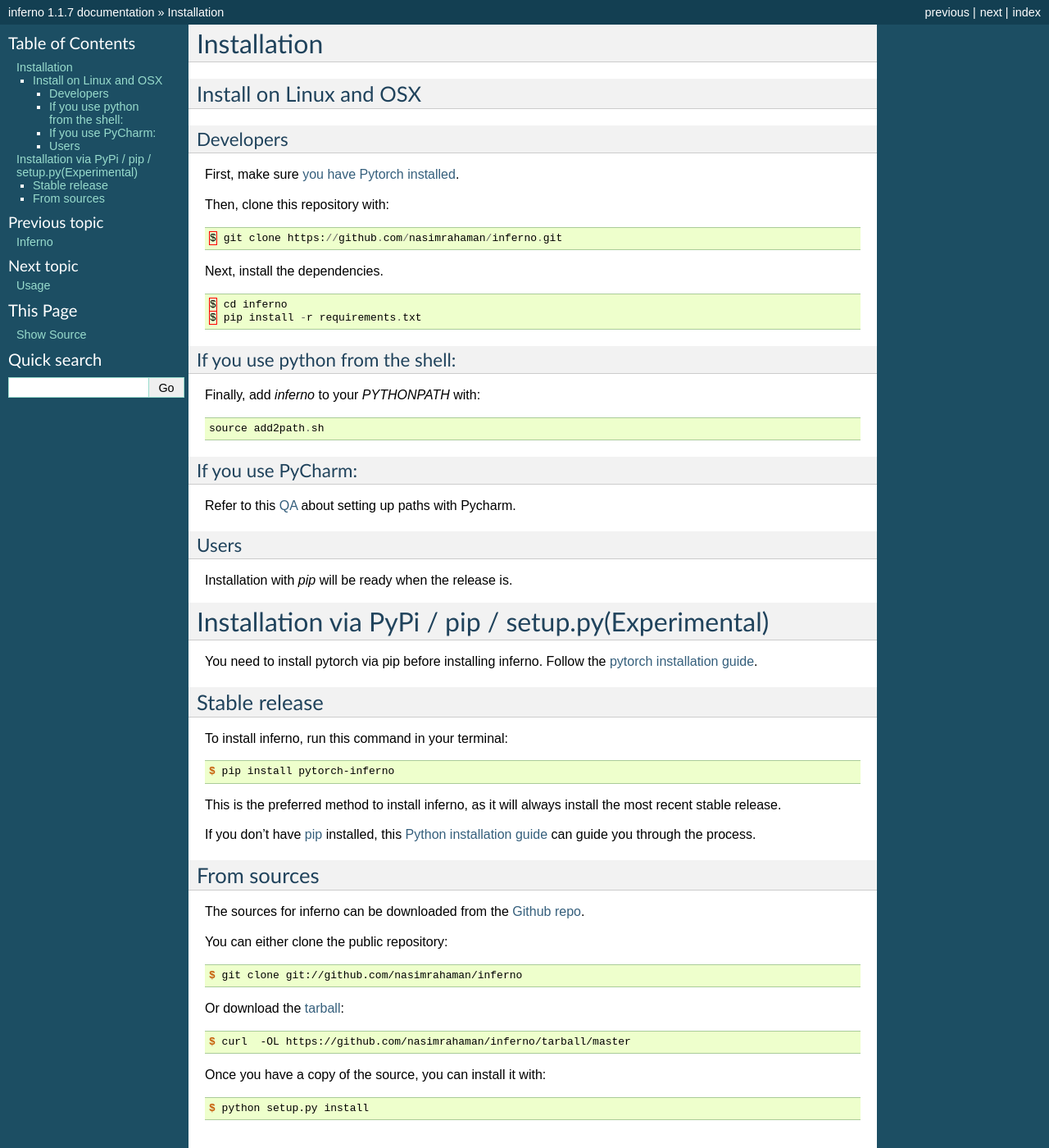
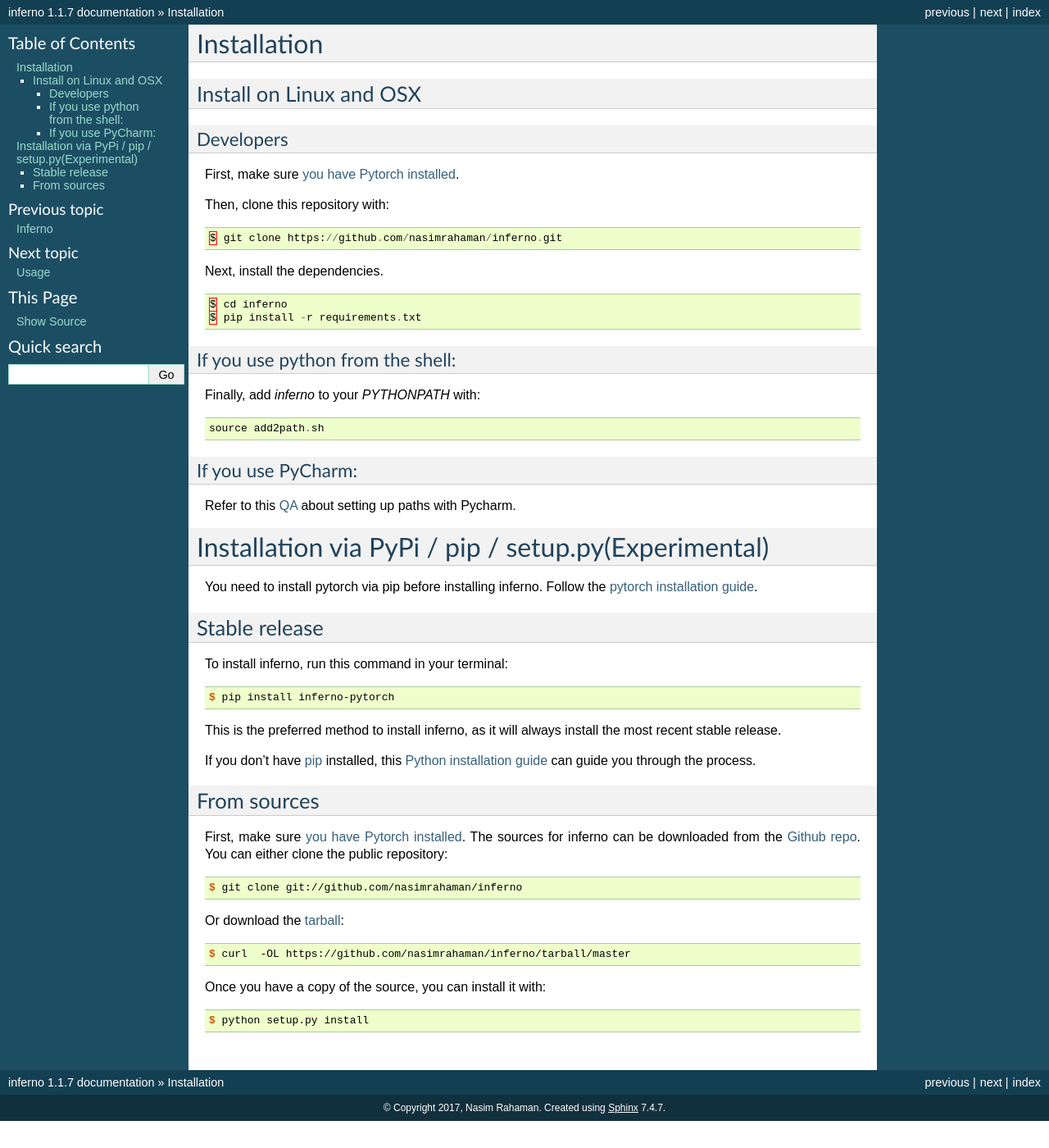
Before and after one commit to inferno-pytorch/inferno, a Sphinx documentation site: the page built from docs/installation.rst, in a window 1280 px wide and 1400 px high. Shown: the whole window at 82% size. Built offline with Sphinx 7.4.7, drawn with Linux system fonts in a browser that asks for light colours; pages that are not in the unit, such as notebooks, are missing from menus.

Commit message:
Docs: minor tweaks

```diff
--- a/docs/installation.rst
+++ b/docs/installation.rst
@@ -40,17 +40,6 @@
 ~~~~~~~~~~~~~~~~~~~~~~~~~~~~~~~~~~~~~~~~~~~~
 Refer to this `QA <https://askubuntu.com/questions/684550/importing-a-python-module-works-from-command-line-but-not-from-pycharm>`_ about setting up paths with Pycharm.
 
-Users
-~~~~~~~~~~~~~~~~~~~~~~~~~~~~~~~~~~~~~~~~~~~~
-
-Installation with `pip` will be ready when the release is.
-
-
-
-
-
-
-
 
 
 
@@ -69,7 +58,7 @@
 
 .. code-block:: console
 
-    $ pip install pytorch-inferno
+    $ pip install inferno-pytorch
 
 This is the preferred method to install inferno, as it will always install the most recent stable release.
 
@@ -82,9 +71,8 @@
 
 From sources
 ------------------------
-
+First, make sure `you have Pytorch installed <http://pytorch.org/>`_.
 The sources for inferno can be downloaded from the `Github repo`_.
-
 You can either clone the public repository:
 
 .. code-block:: console
```
